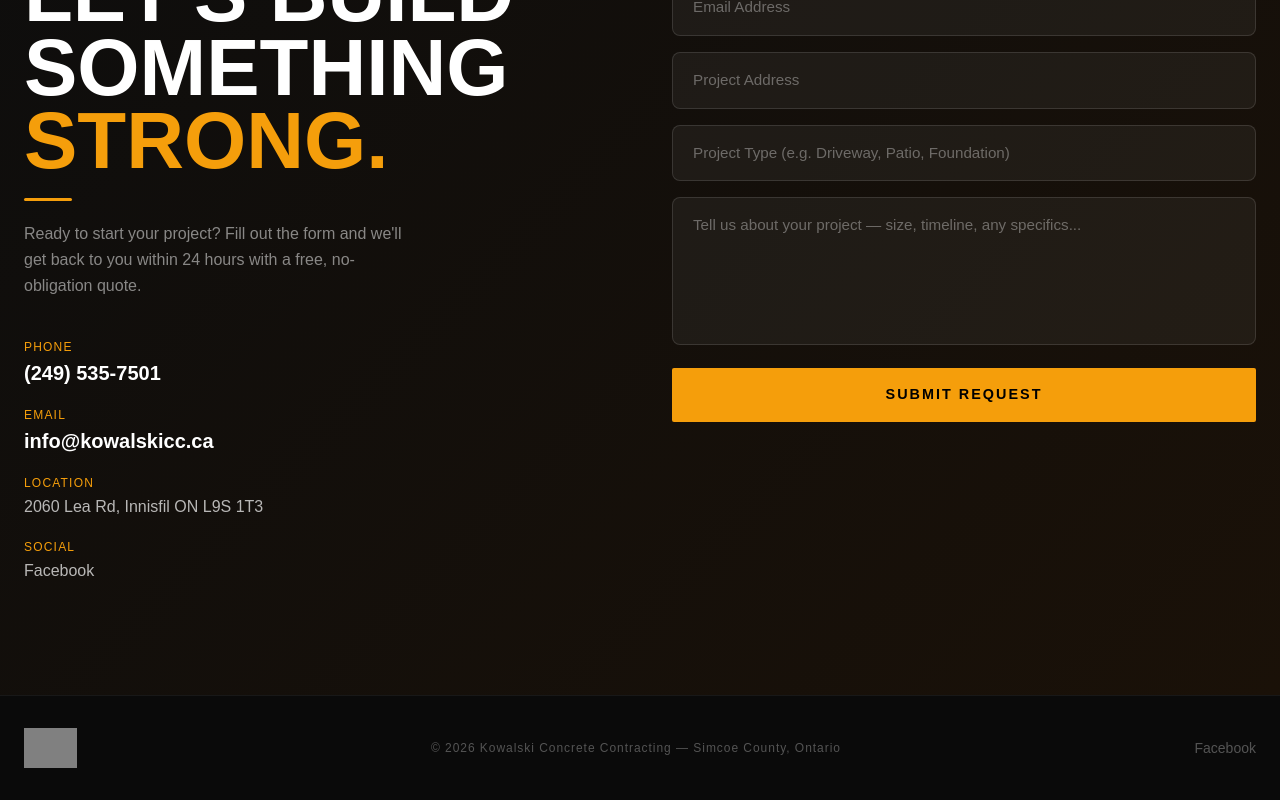
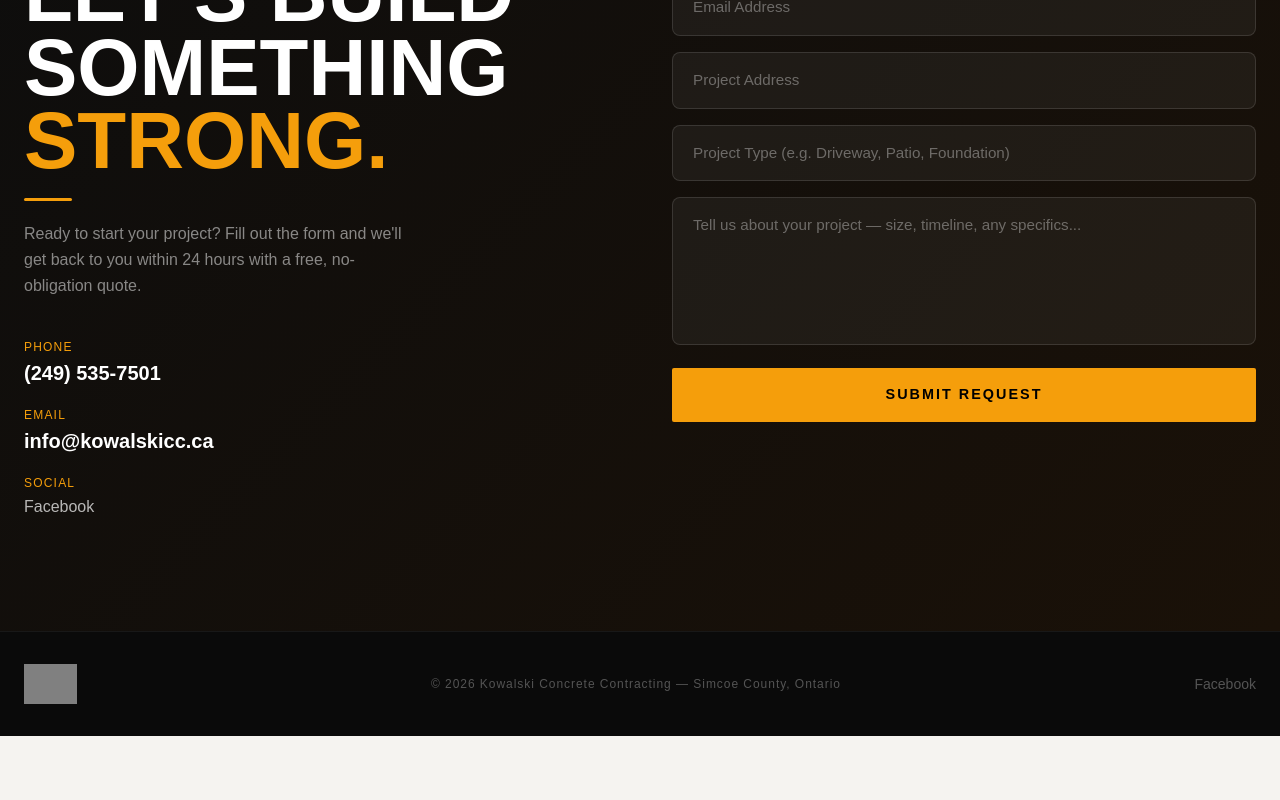
Before and after one commit to kowalski3026/kowalski-concrete-website, a Next.js app: page / in a window 1280 px wide. Shown: the part 4666-5466 px from the top of the page. After the commit the page ends 5402 px from the top, so only its background shows below. Built offline with nearby package versions, Linux system fonts and the light colour scheme; grey boxes are pictures that could not be loaded.

Commit message:
Update page.js

```diff
--- a/app/page.js
+++ b/app/page.js
@@ -590,7 +590,7 @@ export default function Home() {
                   {[
                     { label: "Phone", content: <a href="tel:2495357501" className="text-white text-lg sm:text-xl font-semibold hover:text-amber-400 transition">(249) 535-7501</a> },
                     { label: "Email", content: <a href="mailto:info@kowalskicc.ca" className="text-white text-base sm:text-xl font-semibold hover:text-amber-400 transition break-all">info@kowalskicc.ca</a> },
-                    { label: "Location", content: <p className="text-white/70 text-base">2060 Lea Rd, Innisfil ON L9S 1T3</p> },
+
                     { label: "Social", content: <a href="https://facebook.com/KowalskiContracting" target="_blank" rel="noopener noreferrer" className="text-white/70 hover:text-amber-400 transition font-medium">Facebook</a> },
                   ].map(({ label, content }) => (
                     <div key={label}>
```
